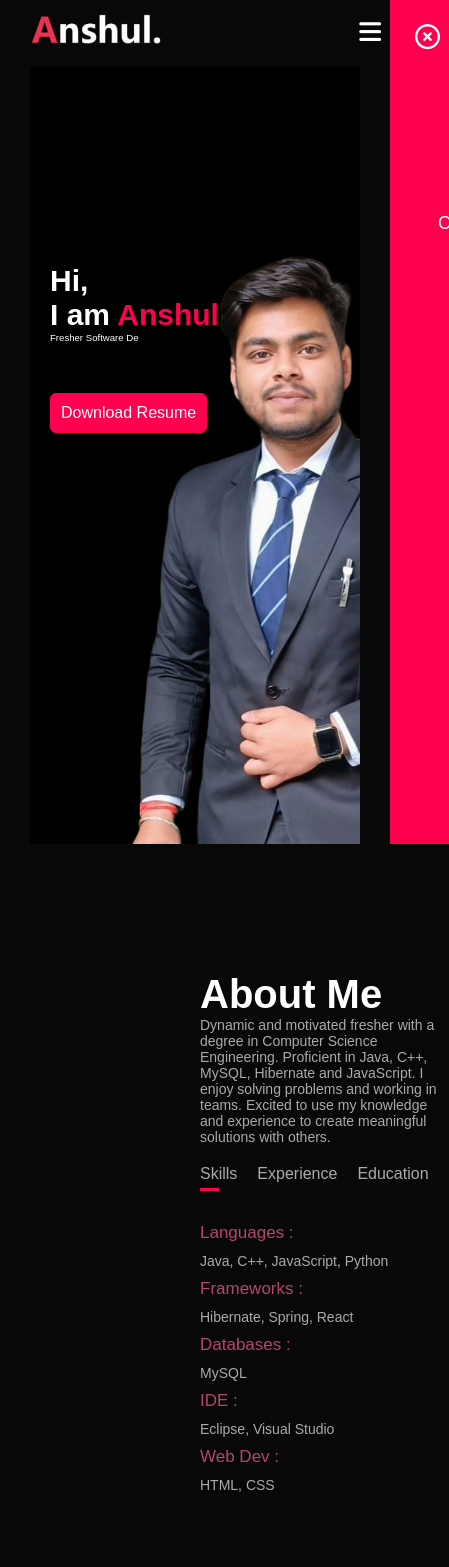
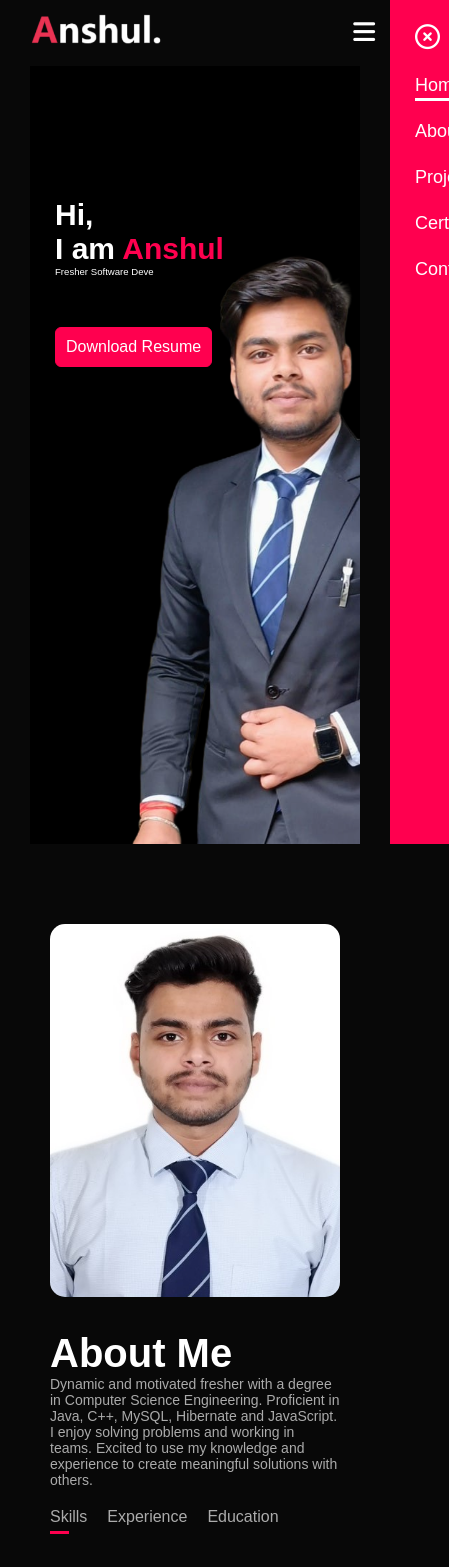
Before and after one commit to anshul-22/my-portfolio-react, a React (Create React App) app: page / in a window 390 px wide. Shown: the top 1567 px of the page, 449 px wide, since content can reach past the window. Built offline with nearby package versions, Linux system fonts and the light colour scheme.

Commit message:
Made Changes to make website responsive try-1

```diff
--- a/src/App.js
+++ b/src/App.js
@@ -1,6 +1,6 @@
 import React from 'react';
 import './components/styles/global.css';
-import './App.css';
+// import './App.css';
 import Navbar from './components/Navbar';
 import Header from './components/Header';
 import About from './components/About';
--- a/src/components/Projects.js
+++ b/src/components/Projects.js
@@ -28,7 +28,7 @@ const Projects = () => {
                         <a href="https://github.com/anshul-22/my-portfolio-react" className="btn btn2">Learn More</a>
                     </div>
                 </div>
-                <button className='btn btn2' href="https://github.com/anshul-22/">See More(GitHub)</button>
+                <a className='btn btn2' href="https://github.com/anshul-22">See More(GitHub)</a>
             </div>
         </div>
     );
--- a/src/components/styles/About.css
+++ b/src/components/styles/About.css
@@ -71,15 +71,13 @@
     display: block;
 }
 
-/* Responsive Styles */
-@media only screen and (max-width: 900px) {
+@media only screen and (max-width: 950px) {
     .sub-title {
         font-size: 40px;
     }
     .about-col-1, .about-col-2 {
         flex-basis: 100%;
-        margin-left: 20px; /* Adjusted for smaller screens */
-        margin-right: 20px; /* Adjusted for smaller screens */
+        margin: 0 20px; /* Add a small margin from both sides */
     }
     .about-col-1 {
         margin-bottom: 30px;
@@ -91,4 +89,10 @@
         font-size: 16px;
         margin-right: 20px;
     }
+    .row {
+        margin: 0 auto; /* Center align the row */
+        justify-content: center; /* Center align flex items */
+        align-items: center; /* Center align flex items vertically */
+        text-align: center; /* Center align text */
+    }
 }
--- a/src/components/styles/Certificates.css
+++ b/src/components/styles/Certificates.css
@@ -19,10 +19,19 @@
     transition: 2s;
 }
 
-/* Responsive Styles */
 @media only screen and (max-width: 900px) {
+    #certificates {
+        margin-left: 20px; /* Adjust margin for smaller screens */
+        margin-right: 20px; /* Adjust margin for smaller screens */
+    }
+
     .certificates-list {
-        grid-template-columns: 1fr 1fr;
+        grid-template-columns: 1fr; /* Display one item per row */
         grid-gap: 20px;
     }
+
+    .cert-item img {
+        margin-top: 0; /* Remove top margin */
+        width: 100%; /* Ensure image fills the container */
+    }
 }
--- a/src/components/styles/Copyright.css
+++ b/src/components/styles/Copyright.css
@@ -6,3 +6,12 @@
     font-weight: 300;
     margin-top: 20px; ;
 }
+
+@media only screen and (max-width:900px){
+    .copyright{
+        font-size: 14px;
+        width: 100%; /* Ensure it covers the full width */
+        margin-left: 0; /* Remove any left margin */
+        margin-right: 0; /* Remove any right margin */
+    }
+}
--- a/src/components/styles/Header.css
+++ b/src/components/styles/Header.css
@@ -39,11 +39,13 @@
         background-image: url('/public/images/phone-background.png');
         background-attachment: fixed;
         background-position: center;
+        background-size: cover; /* Ensure the background image covers the entire header */
     }
+
     .header-text {
-        margin-top: 80%;
-        margin-left: 20px; /* Adjusted for smaller screens */
-        margin-right: 20px; /* Add right margin for smaller screens */
+        margin-top: 60%;
+        margin-left: 25px; /* Remove left margin */
+        margin-right: 0; /* Remove right margin */
         font-size: 16px;
     }
     .header-text h1 {
--- a/src/components/styles/Navbar.css
+++ b/src/components/styles/Navbar.css
@@ -49,7 +49,7 @@ nav ul li a::after {
     transition: 0.5s;
 }
 
-nav ul li a:hover::after {
+nav ul li a:hover::after,nav ul li a.active::after {
     width: 100%;
 }
 
@@ -68,19 +68,20 @@ nav ul li a:hover::after {
 }
 
 /* Responsive Styles */
-@media only screen and (max-width: 900px) {
+@media only screen and (max-width: 950px) {
     .logo {
         margin-left: 0;
     }
 
     nav {
         left: 30px;
-        width: 90%;
+        width: 100%;
         right: 0;
     }
 
     nav .fa-solid, nav .fa-regular {
         display: block;
+        margin-right: 45px;
     }
 
     nav ul {
--- a/src/components/styles/Projects.css
+++ b/src/components/styles/Projects.css
@@ -1,8 +1,8 @@
 /* Projects Section Styles */
 #projects {
     padding: 30px 0;
-    margin-left: 150px;  /* Same margin as the logo */
-    margin-right: 110px; /* Right margin */
+    margin-left: 150px;
+    margin-right: 110px;
 }
 .projects-list {
     display: grid;
@@ -49,4 +49,5 @@
         margin-left: 30px;  /* Adjusted for smaller screens */
         margin-right: 30px; /* Adjusted for smaller screens */
     }
+
 }
--- a/src/components/styles/global.css
+++ b/src/components/styles/global.css
@@ -12,4 +12,5 @@ body {
     background: #080808;
     color: #fff;
     overflow-x: hidden;
+    margin: 0;
 }
```
